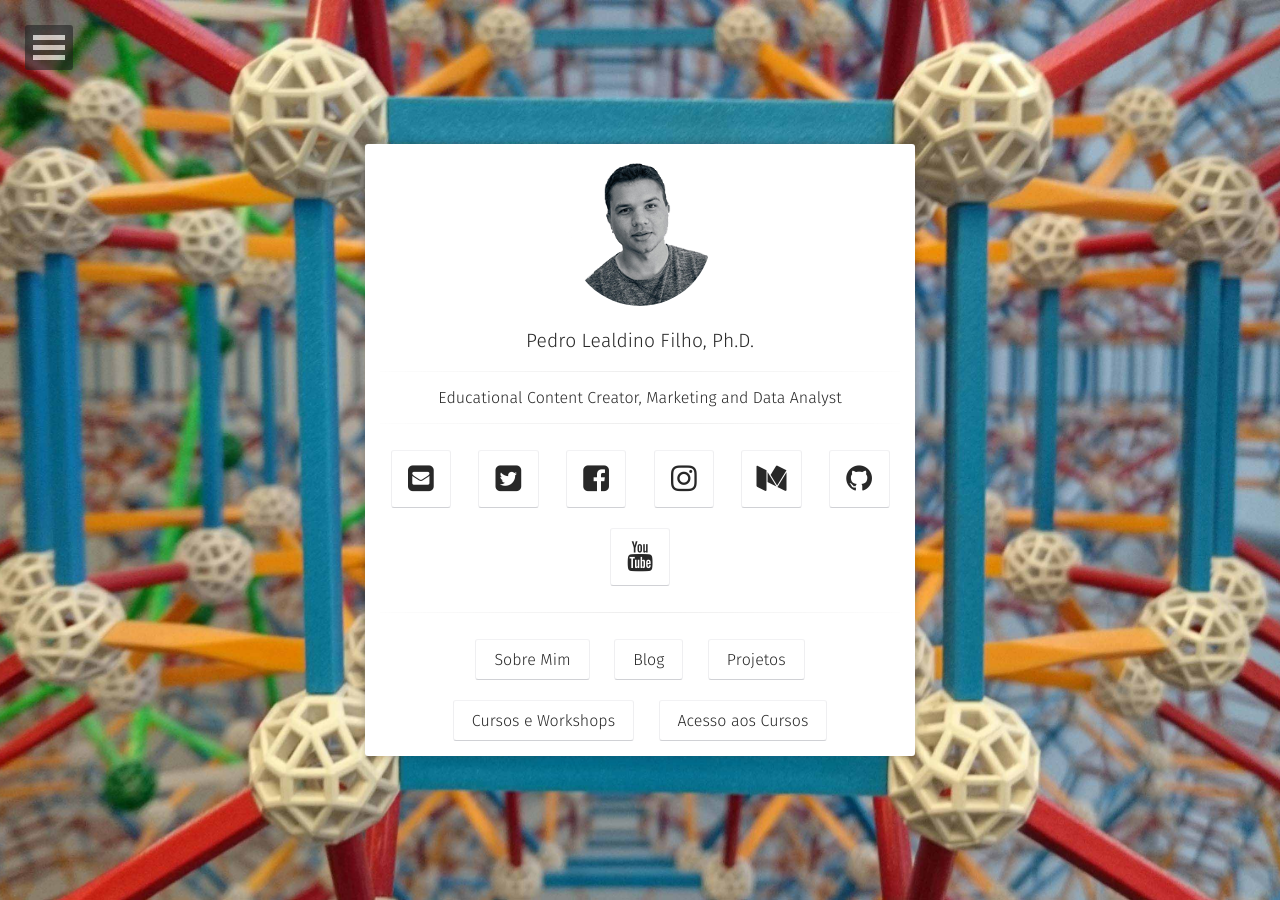
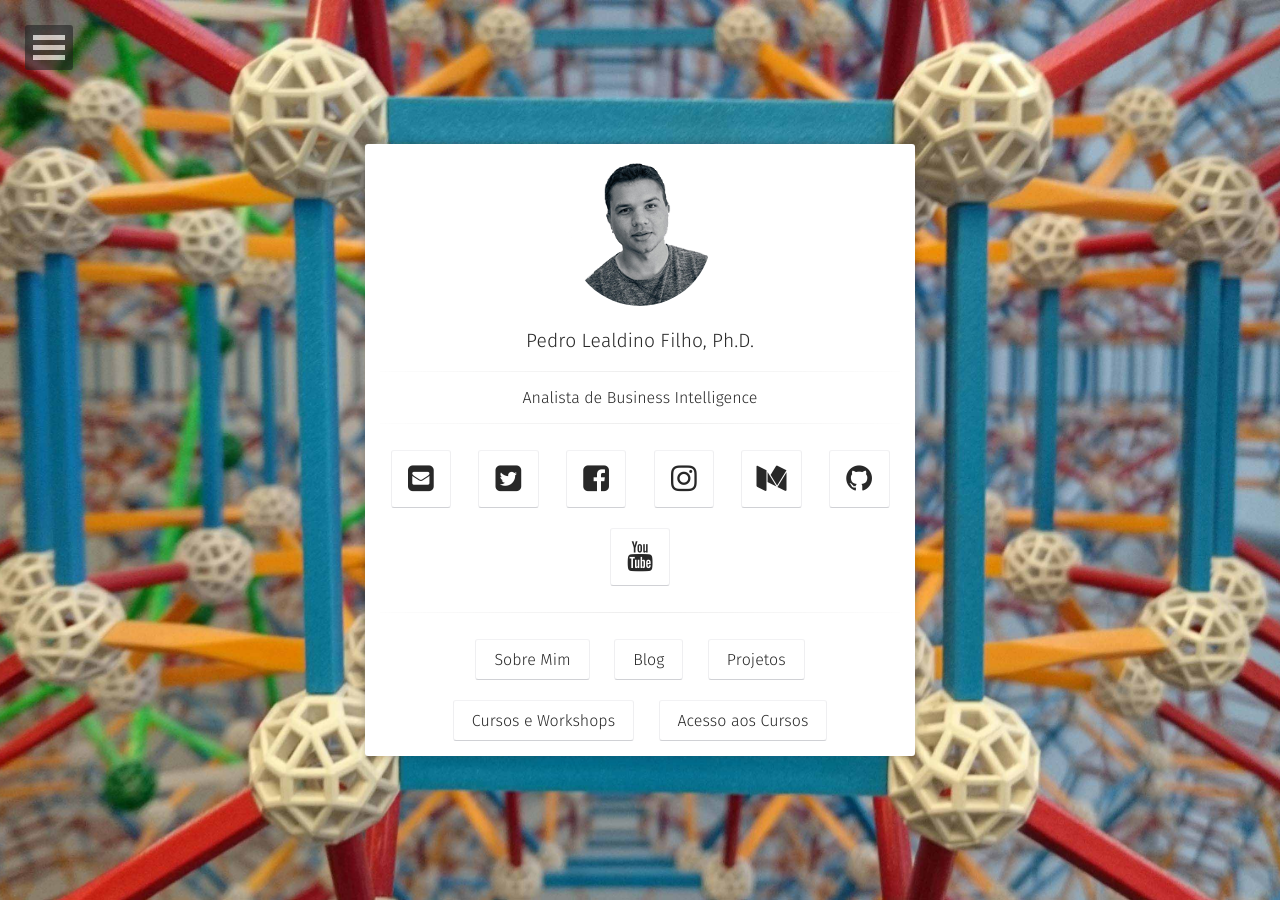
Before and after one commit to meumesmo/meumesmo.github.io, a Jekyll site: the page built from index.md, in a window 1280 px wide. Built offline with Jekyll 4.4.1, drawn with Linux system fonts in a browser that asks for light colours; some web fonts are replaced; our own code applies the rules of GitHub Pages for plain Markdown files; comment, search, counter and statistics services are not loaded.

Commit message:
Update _config.yml

```diff
--- a/_config.yml
+++ b/_config.yml
@@ -1,6 +1,6 @@
 # Site
 title:              Pedro Lealdino Filho, Ph.D.
-bio:                'Educational Content Creator, Marketing and Data Analyst'
+bio:                'Analista de Business Intelligence'
 description:        "Personal Page"
 reading_time:       true
 words_per_minute:   200
```
